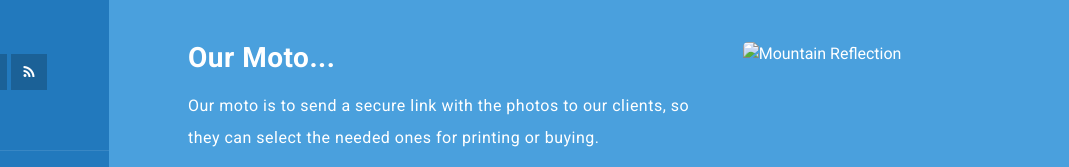
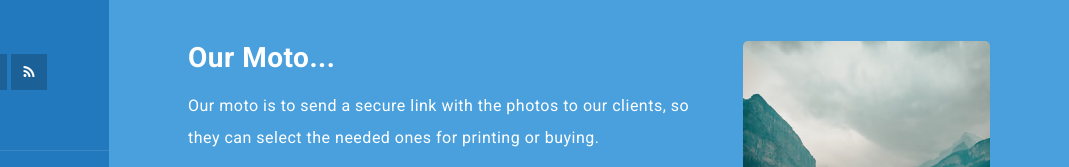
Before and after one commit to priyalipatil6121/lightart.gethub.io, a plain HTML site: page index.html in a window 1280 px wide. Shown: the part 584-751 px from the top of the page, 211-1280 px from the left. Drawn offline with Linux system fonts and the light colour scheme; files whose address does not match are found by name.

Commit message:
Update index.html

```diff
--- a/index.html
+++ b/index.html
@@ -95,7 +95,7 @@ https://www.tooplate.com/view/2116-blugoon
               </div>
               <div class="col-md-4">
                 <div class="right-image">
-                  <img src="website1/mountain-reflection.jpg" alt="Mountain Reflection" />
+                  <img src="mountain-reflection.jpg" alt="Mountain Reflection" />
                 </div>
               </div>
 
```
